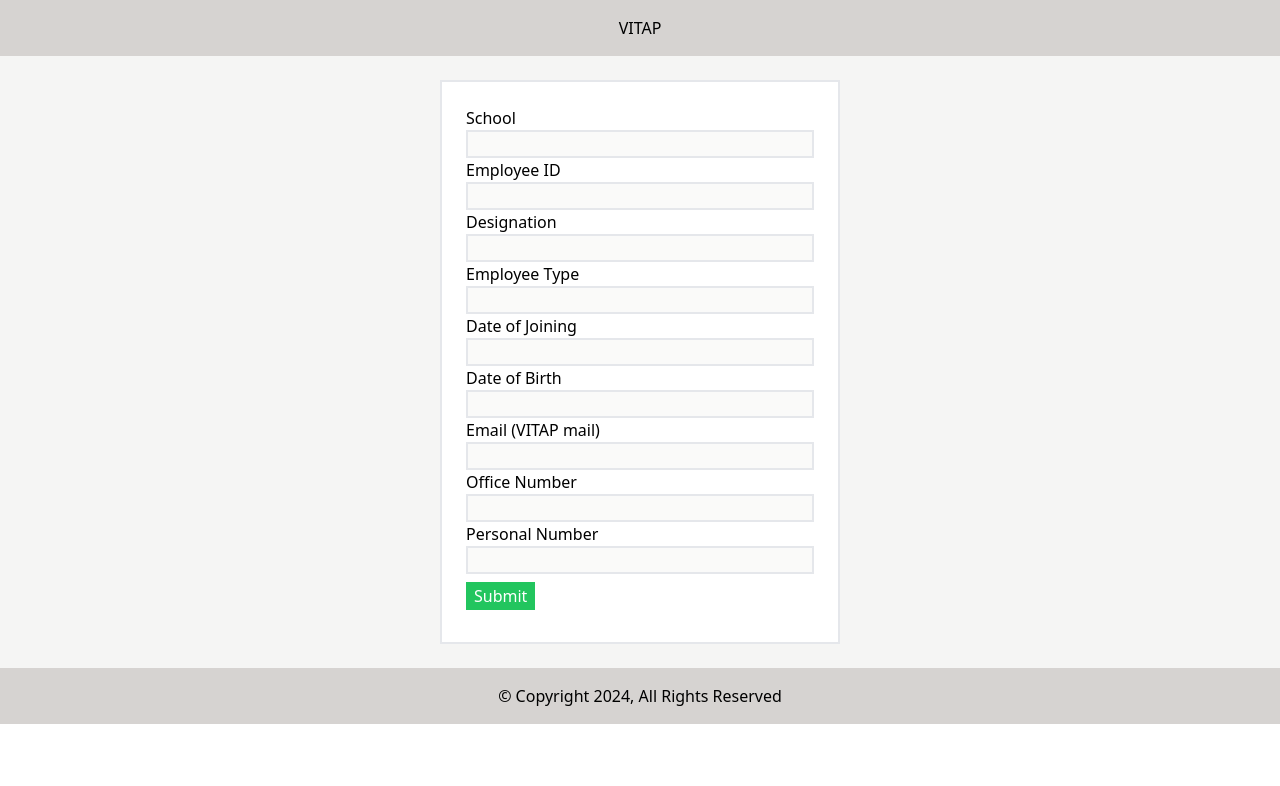
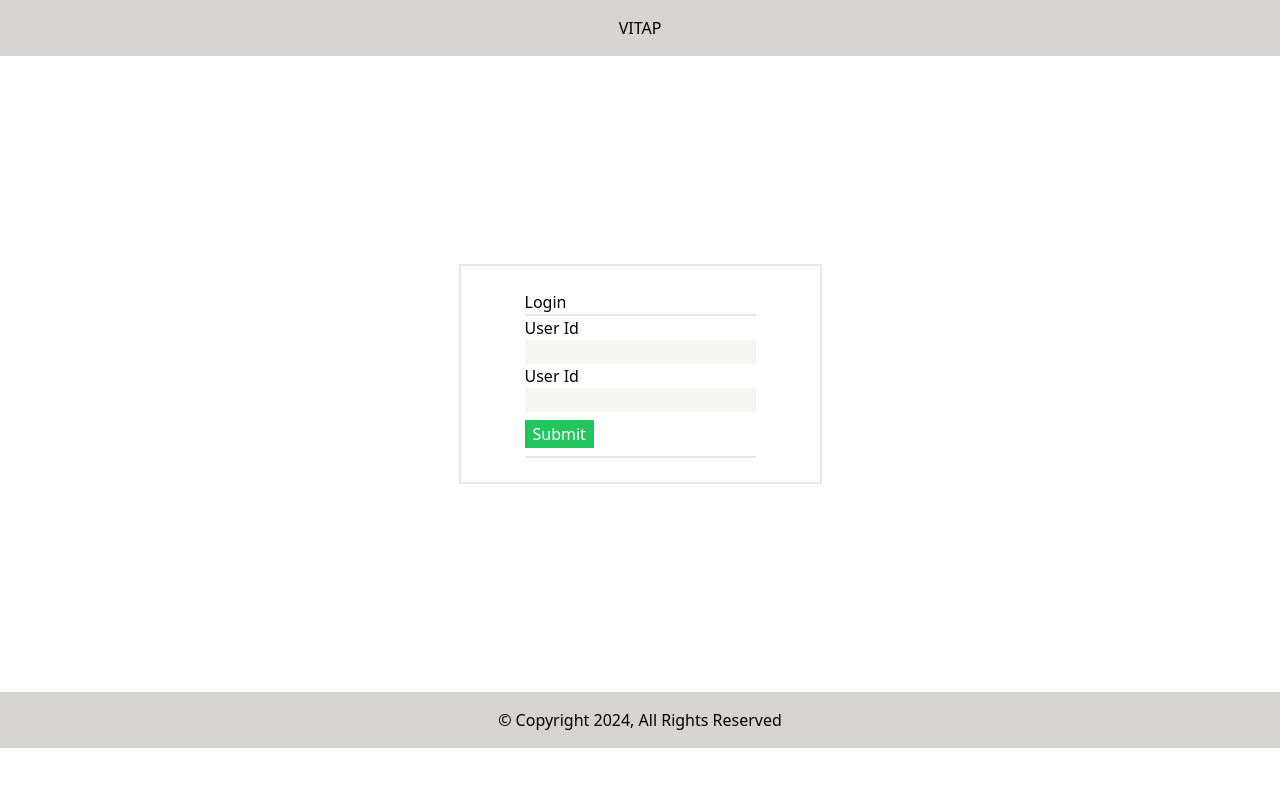
Before and after one commit to BhavyaBhaskar/Appraisal, a React (Vite) app: page / in a window 1280 px wide. Shown: the top 786 px of the page. Built offline with nearby package versions, Linux system fonts and the light colour scheme.

Commit message:
edit login

```diff
--- a/src/App.jsx
+++ b/src/App.jsx
@@ -6,7 +6,7 @@ import Login from "./pages/login";
 import SignUp from "./pages/SignUp";
 
 function App() {
-  const [activeTab, setActiveTab] = useState("signup");
+  const [activeTab, setActiveTab] = useState("login");
   console.log(activeTab);
 
   return (
--- a/src/pages/Login.jsx
+++ b/src/pages/Login.jsx
@@ -19,7 +19,9 @@ function Login({ setActiveTab }) {
                 <input type="text" className="bg-stone-100" />
               </div>
               <div className="border-b-2">
-                <button onClick={() => setActiveTab("Acedemic")}>Submit</button>
+                <button className="bg-green-500 my-2 px-2 py-0.5 text-white">
+                  Submit
+                </button>
               </div>
             </div>
           </div>
```
